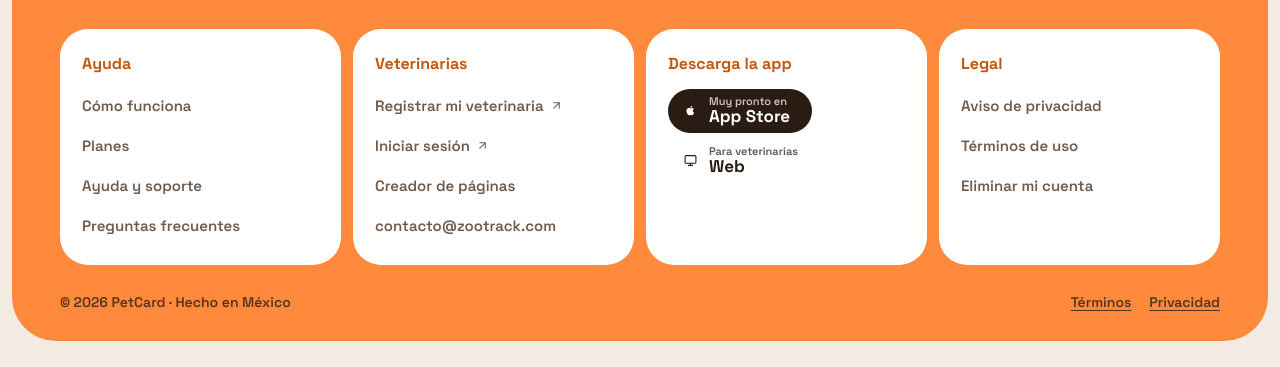
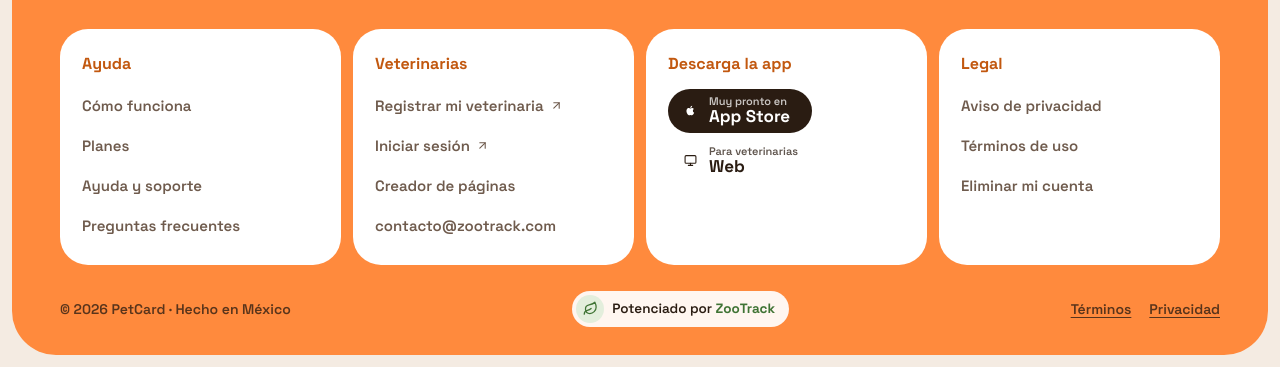
Before and after one commit to ExamlyDev/PetCardPubli, a plain HTML site: page index.html in a window 1280 px wide. Shown: the part 3926-4293 px from the top of the page. Drawn offline with Linux system fonts and the light colour scheme.

Commit message:
Potenciado por ZooTrack en el pie

```diff
--- a/css/publi.css
+++ b/css/publi.css
@@ -592,3 +592,8 @@ html,body{overflow-x:clip}
 .dispositivos__ipad { top: 14%; width: 80%; }
 .dispositivos__tel { top: 32%; }
 @media (max-width: 680px) { .dispositivos__ipad { top: 12%; width: 84%; } .dispositivos__tel { top: 34%; width: 48%; } }
+.pie__legal .potenciado { display: inline-flex; align-items: center; gap: 8px; height: 36px; padding: 0 14px 0 4px; border-radius: 999px; background: rgba(255, 255, 255, .92); color: var(--texto); text-decoration: none; font-size: 13.5px; transition: transform .5s var(--rebote); }
+.pie__legal .potenciado:hover { transform: translateY(-2px); }
+.pie__legal .potenciado i { width: 28px; height: 28px; display: grid; place-items: center; border-radius: 50%; background: var(--salvia); color: var(--salvia-t); }
+.pie__legal .potenciado .ico { width: 15px; height: 15px; }
+.pie__legal .potenciado b { color: var(--salvia-t); }
--- a/index.html
+++ b/index.html
@@ -211,7 +211,7 @@
       <div class="pie__col"><h3>Descarga la app</h3><a class="boton boton--oscuro tienda boton--chico" href="/descargar" aria-label="PetCard en App Store, muy pronto"><svg class="ico"><use href="#i-apple"/></svg><span><small>Muy pronto en</small><b>App Store</b></span></a><a class="boton boton--blanco tienda boton--chico" href="https://platform.petcard.cloud/"><svg class="ico"><use href="#i-pc"/></svg><span><small>Para veterinarias</small><b>Web</b></span></a></div>
       <div class="pie__col"><h3>Legal</h3><a href="/privacidad">Aviso de privacidad</a><a href="/terminos">Términos de uso</a><a href="/soporte#s1">Eliminar mi cuenta</a></div>
     </div>
-    <div class="pie__legal"><span>© <span data-anio>2026</span> PetCard · Hecho en México</span><nav aria-label="Legal"><a href="/terminos">Términos</a><a href="/privacidad">Privacidad</a></nav></div>
+    <div class="pie__legal"><span>© <span data-anio>2026</span> PetCard · Hecho en México</span><a class="potenciado" href="https://zootrack.cloud/" aria-label="Potenciado por ZooTrack"><i><svg class="ico"><use href="#i-hoja"/></svg></i><span>Potenciado por <b>ZooTrack</b></span></a><nav aria-label="Legal"><a href="/terminos">Términos</a><a href="/privacidad">Privacidad</a></nav></div>
   </div>
 </footer>
 
```
Also changed, not shown: ceiba.html (+1 -1 lines), descargar.html (+1 -1 lines), funcionamiento.html (+1 -1 lines), planes.html (+1 -1 lines), preguntas.html (+1 -1 lines), privacidad.html (+1 -1 lines), soporte.html (+1 -1 lines), terminos.html (+1 -1 lines), veterinarias.html (+1 -1 lines).
